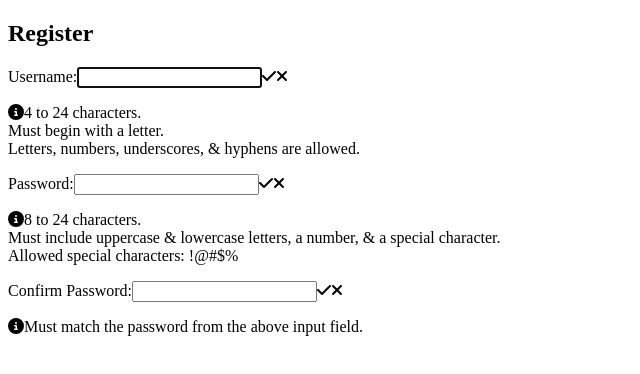
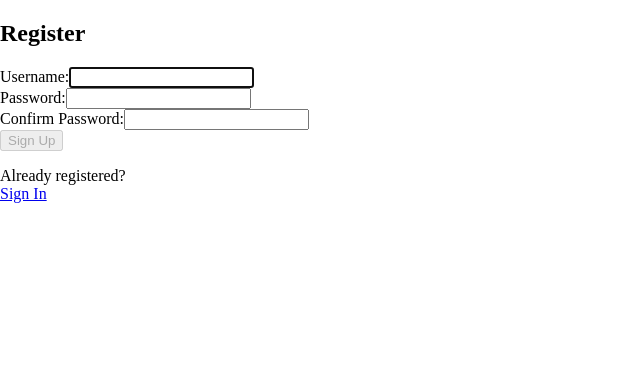
Before and after one commit to JesseSandvik/toolkit-frontend, a React (Create React App) app: page / in a window 1280 px wide. Shown: the top 374 px of the page, without its empty margins (0-640 px from the left). Built offline with nearby package versions, Linux system fonts and the light colour scheme.

Commit message:
register file complete

```diff
--- a/src/App.js
+++ b/src/App.js
@@ -1,4 +1,5 @@
 import Register from "./Register";
+import './styles/global.css';
 
 function App() {
   return (
--- a/src/Register.js
+++ b/src/Register.js
@@ -2,7 +2,7 @@ import { useRef, useState, useEffect } from 'react';
 import { faCheck, faTimes, faInfoCircle } from '@fortawesome/free-solid-svg-icons';
 import { FontAwesomeIcon } from '@fortawesome/react-fontawesome';
 
-const USER_REGEX = /^[a-zA-Z][a-zA-Z0-9-_]{3,23}$/;
+const USER_REGEX = /^[a-zA-Z][a-zA-Z0-9-_]{6,23}$/;
 const PASSWORD_REGEX = /^(?=.*[a-z])(?=.*[A-Z])(?=.*[0-9])(?=.*[!@#$%]).{8,24}$/;
 
 const Register = () => {
@@ -48,11 +48,24 @@ const Register = () => {
         setErrorMessage('');
     }, [ user, password, matchPassword ])
 
+    const handleSubmit = async (event) => {
+        event.preventDefault();
+        const userValidation = USER_REGEX.test(user);
+        const passwordValidation = PASSWORD_REGEX.test(password);
+
+        if (!userValidation || !passwordValidation) {
+            setErrorMessage('Invalid Entry');
+            return;
+        } else {
+            window.alert('Submit Successful!');
+        }
+    }
+
   return (
       <section>
           <p ref={ errorRef } className={ errorMessage ? 'errmsg' : 'offscreen' } aria-live='assertive'>{ errorMessage }</p>
           <h1>Register</h1>
-          <form>
+          <form onSubmit={ handleSubmit }>
               <label htmlFor='username'>
                   Username:
               </label>
@@ -132,7 +145,15 @@ const Register = () => {
                   <FontAwesomeIcon icon={ faInfoCircle } />
                   Must match the password from the above input field.
               </p>
+              <button disabled={ !validName || !validPassword || !validMatch ? true : false }>Sign Up</button>
           </form>
+          <p>
+              Already registered?<br />
+              <span className='line'>
+                  {/* put router link here */}
+                  <a href='#'>Sign In</a>
+              </span>
+          </p>
       </section>
   );
 }
--- /dev/null
+++ b/src/styles/global.css
@@ -0,0 +1,31 @@
+* {
+    box-sizing: border-box;
+}
+
+body {
+    margin: 0;
+    padding: 0;
+    overflow-x: hidden;
+}
+
+.hide {
+    font-size: 0;
+    height: 0;
+    opacity: 0;
+    visibility: hidden;
+}
+
+.offscreen {
+    font-size: 0;
+    height: 0;
+    opacity: 0;
+    visibility: hidden;
+}
+
+.valid {
+    color: green;
+}
+
+.invalid {
+    color: red;
+}
```
